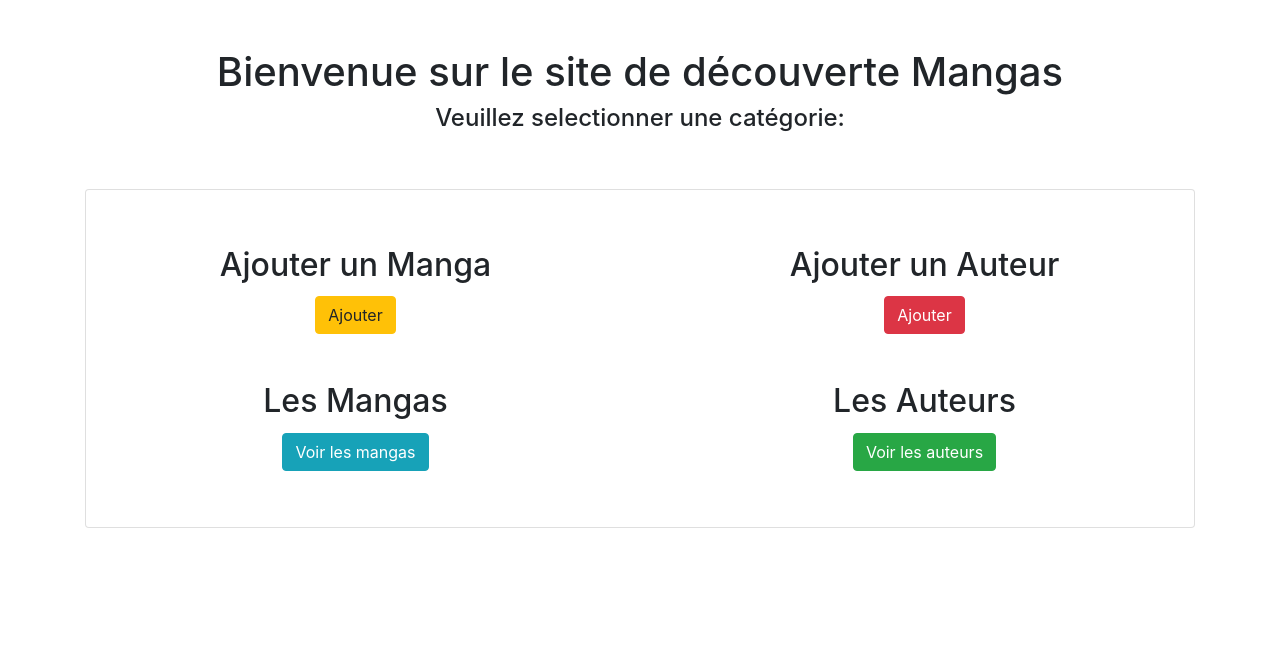
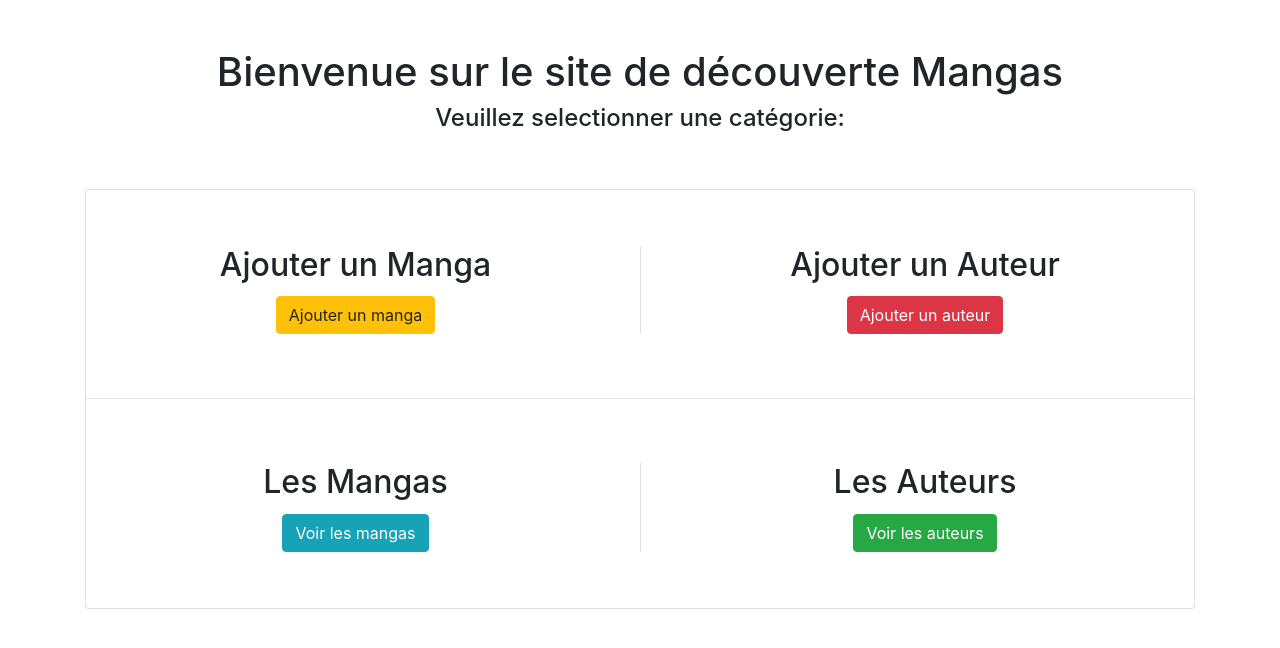
Before and after one commit to Vonnebulle/examen_django, a Django app: page /manga/ in a window 1280 px wide. Shown: the part 56-704 px from the top of the page. Run offline with Django 3.2, Linux system fonts and the light colour scheme; some libraries are stand-ins or nearby versions.

Commit message:
fin projet

```diff
--- a/manga/templates/home.html
+++ b/manga/templates/home.html
@@ -8,21 +8,24 @@
     </div>
     <div class="card mt-5 " >
     <div class="row mt-2 test">
-            <div class="col-md-6 mt-5 text-center">
+            <div class="col-md-6 mt-5 text-center mb-5 mt-5">
                 <h2>Ajouter un Manga</h2>
-                <a class="btn btn-warning mt-1" href="{% url "manga" %}">Ajouter</a>
+                <a class="btn btn-warning mt-1" href="{% url "manga" %}">Ajouter un manga</a>
             </div>
-            <div class="col-md-6 mt-5 text-center">
+
+            <div class="col-md-6 mt-5 text-center border-left mb-5 mt-5">
                 <h2>Ajouter un Auteur</h2>
-                <a class="btn btn-danger mt-1" href="{% url "auteur" %}">Ajouter</a>
+                <a class="btn btn-danger mt-1" href="{% url "auteur" %}">Ajouter un auteur</a>
             </div>
         </div>
+
+        <hr>
     <div class="row mb-2">
         <div class="col-md-6 mt-5 mb-5 text-center">
             <h2>Les Mangas</h2>
             <a class="btn btn-info mt-1" href="{% url "liste_manga" %}">Voir les mangas</a>
         </div>
-        <div class="col-md-6 mt-5 mb-5 text-center">
+        <div class="col-md-6 mt-5 mb-5 text-center border-left">
             <h2>Les Auteurs</h2>
             <a class="btn btn-success mt-1" href="{% url "liste_auteur" %}">Voir les auteurs</a>
         </div>
--- a/manga/templates/lemanga.html
+++ b/manga/templates/lemanga.html
@@ -3,7 +3,7 @@
     {% block body %}
     <div class="row mt-5">
         <div class="col-md-6">
-            <img src="{{ manga.image.url }}" style="">
+            <img src="{{ manga.image.url }}">
         </div>
         <div class="col-md-6">
             <h1 class="mt-5 mb-5">{{ manga.titre }}</h1>
```
